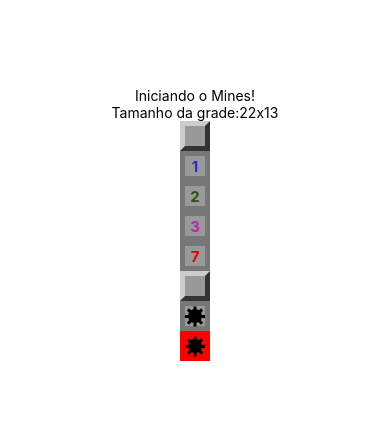
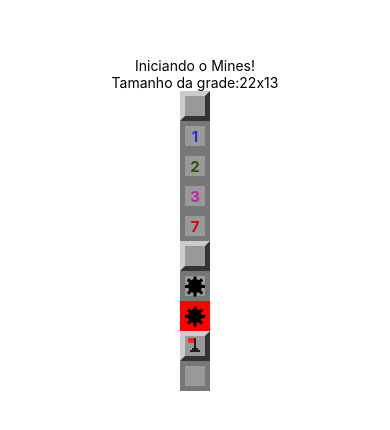
Before and after one commit to LuizLangkammer/React-Native-Learning, a React Native app in the folder mines/: screen / in a window 390 px wide. Shown: the part 198-628 px from the top of the page. Built offline with nearby package versions, Linux system fonts and the light colour scheme.

Commit message:
mines: flag style

```diff
--- a/mines/App.js
+++ b/mines/App.js
@@ -18,6 +18,8 @@
         <Field mined />
         <Field mined opened/>
         <Field mined opened exploded/>
+        <Field flagged  />
+        <Field flagged opened />
     </View>
   );
 }
--- a/mines/src/components/Field.js
+++ b/mines/src/components/Field.js
@@ -2,16 +2,18 @@
 import { View, StyleSheet, Text } from 'react-native';
 import params from '../params';
 import Mine from './Mine';
+import Flag from './Flag';
 
 
 export default (props) => {
 
-    const { mined, opened, nearMines, exploded } = props;
+    const { mined, opened, nearMines, exploded,flagged } = props;
 
     const fieldStyles = [styles.field];
     if(opened) fieldStyles.push(styles.opened);
     if(exploded) fieldStyles.push(styles.exploded);
-    if (fieldStyles.length === 1) fieldStyles.push(styles.regular);
+    if(flagged) fieldStyles.push(styles.flagged);
+    if (!opened && !exploded) fieldStyles.push(styles.regular);
 
     let color = null;
     if(nearMines > 0){
@@ -33,6 +35,7 @@
                 :false
             }
             {mined && opened ? <Mine/> : false}
+            {flagged && !opened ? <Flag/> : false}
         </View>
     )
 
@@ -66,5 +69,8 @@
     exploded: {
         backgroundColor: "red",
         borderColor: 'red'
+    },
+    flagged: {
+
     }
 })
--- /dev/null
+++ b/mines/src/components/Flag.js
@@ -0,0 +1,49 @@
+import React from 'react';
+import { View, StyleSheet } from 'react-native';
+
+export default (props)=>{
+    return (
+        <View style={styles.container}>
+            <View style={styles.pole}/>
+            <View style={styles.flag}/>
+            <View style={styles.base1}/>
+            <View style={styles.base2}/>
+        </View>
+    )
+}
+
+const styles = StyleSheet.create({
+    container: {
+        marginTop: 2
+    },
+    flag: {
+        position: 'absolute',
+        height: 5,
+        width: 6,
+        backgroundColor: '#F22',
+        marginLeft: 3
+    },
+    pole: {
+        position: 'absolute',
+        height: 14,
+        width: 2,
+        backgroundColor: '#222',
+        marginLeft: 9
+    },
+    base1: {
+        position: 'absolute',
+        height: 2,
+        width: 6,
+        backgroundColor: '#222',
+        marginLeft: 7,
+        marginTop: 10
+    },
+    base2: {
+        position: 'absolute',
+        height: 2,
+        width: 10,
+        backgroundColor: '#222',
+        marginLeft: 5,
+        marginTop: 12
+    }
+})
```
